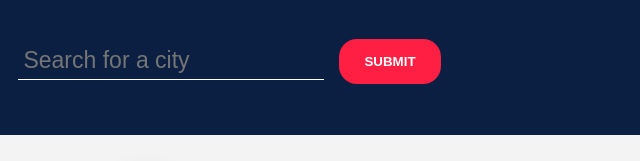
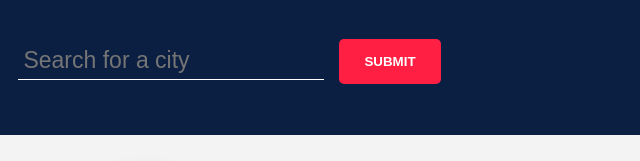
Before and after one commit to Aziz-Mohamed/Weather-App, a plain HTML site: page index.html in a window 1280 px wide. Shown: the part 338-499 px from the top of the page, 418-1058 px from the left. Drawn offline with nearby package versions, Linux system fonts and the light colour scheme.

Commit message:
minor style edit

```diff
--- a/css/search.css
+++ b/css/search.css
@@ -19,7 +19,7 @@
   background-color: #ff1f43;
   padding: 0.9375rem 1.5625rem;
   border: none;
-  border-radius: 18px;
+  border-radius: 5px;
   font-weight: 700;
   color: #fff;
   cursor: pointer;
```
